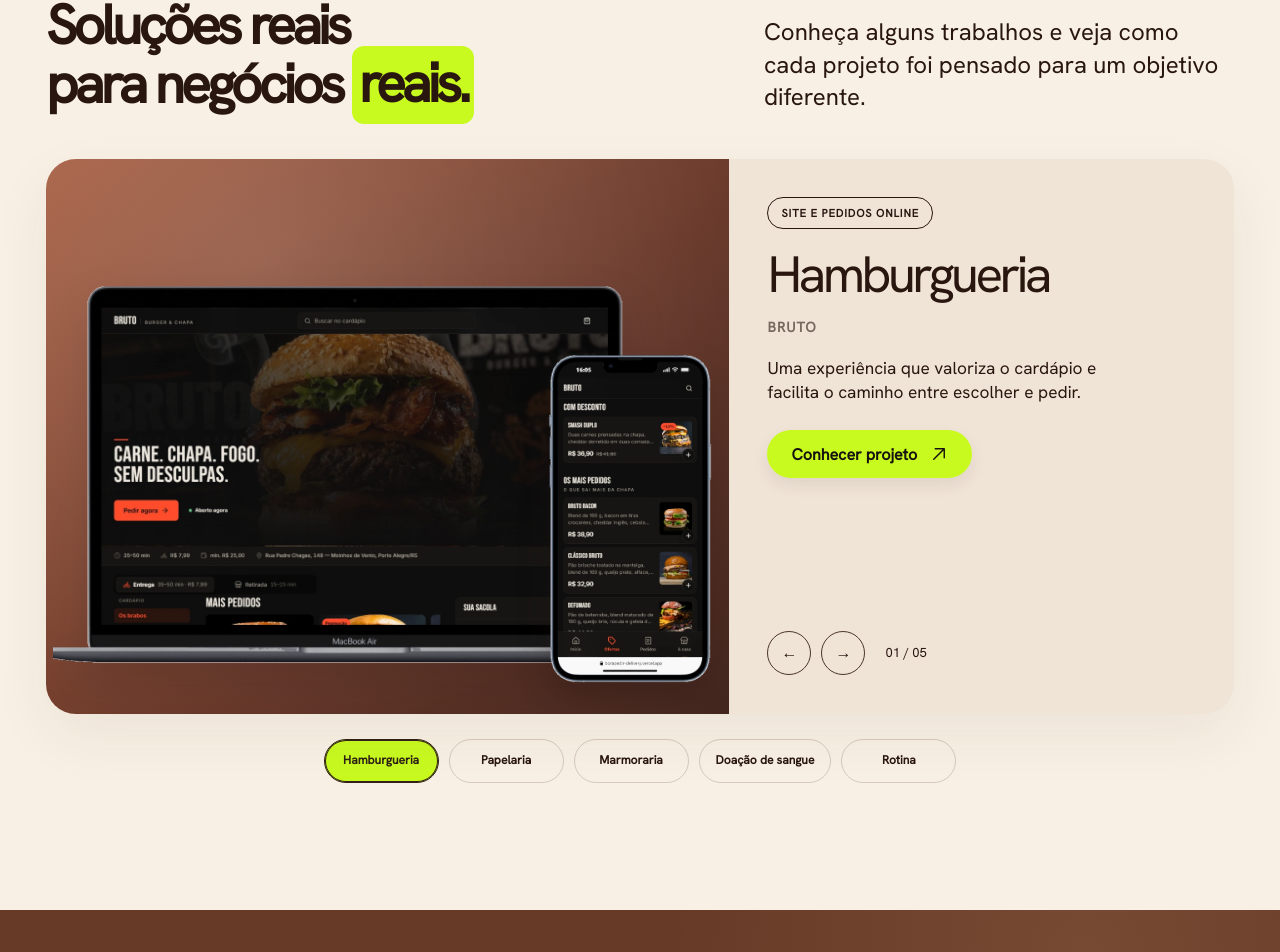
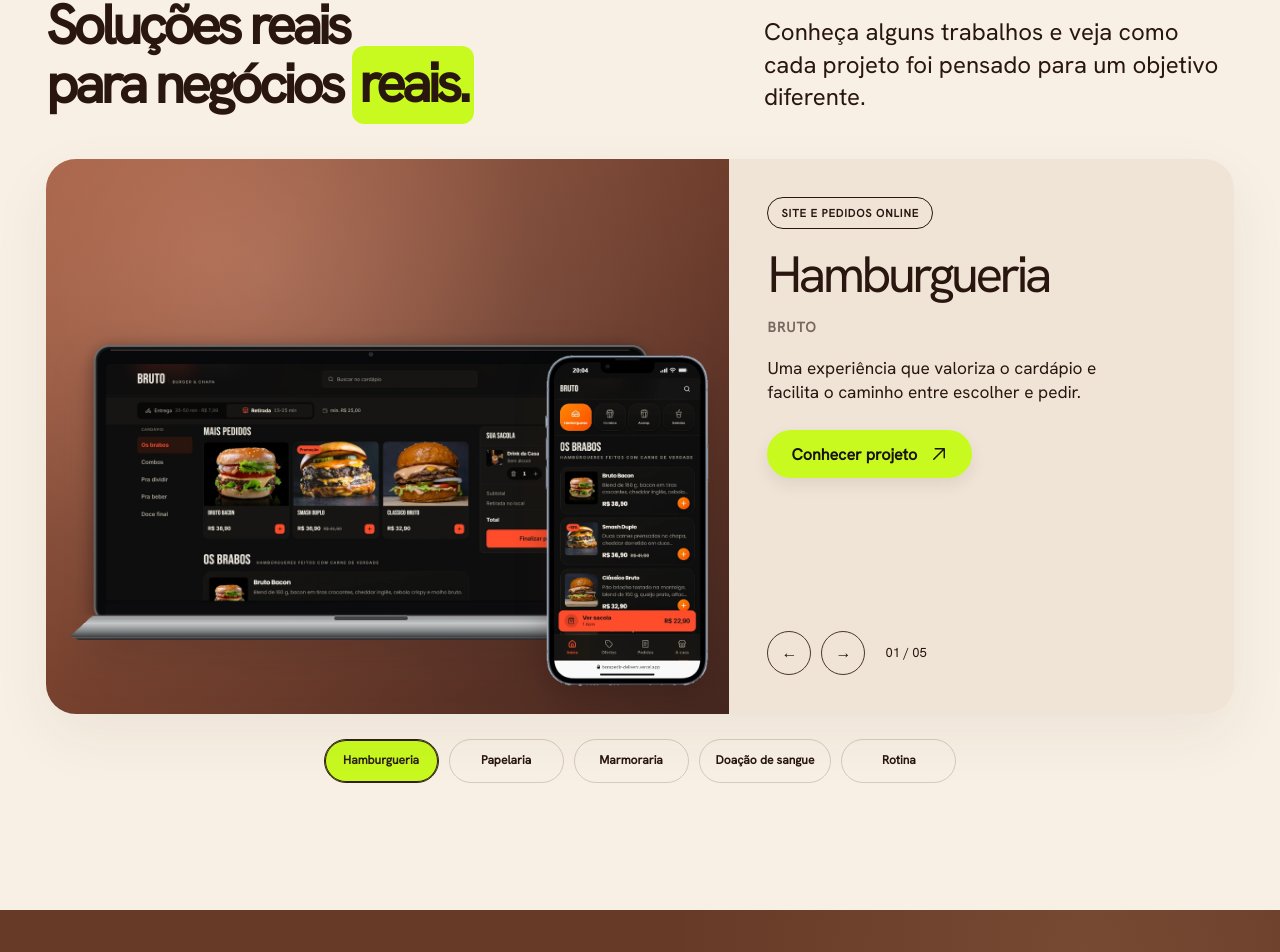
Before and after one commit to palomagl/unica, a React (Vite) app: page / in a window 1280 px wide. Shown: the part 3557-4509 px from the top of the page. Built offline with nearby package versions, Linux system fonts and the light colour scheme.

Commit message:
feat: refresh Bruto portfolio with authentic high-resolution desktop and phone captures

```diff
--- a/src/App.tsx
+++ b/src/App.tsx
@@ -288,7 +288,7 @@ export default function App() {
                     src={`/screens/${p.visual}-mobile-alpha.svg`}
                     alt={`Interface original do ${p.brand} no celular`}
                     width={p.visual === 'vertice' ? 419 : 393}
-                    height={p.visual === 'vertice' ? 854 : 790}
+                    height={p.visual === 'vertice' ? 854 : p.visual === 'bruto' ? 794 : 790}
                     decoding="async"
                     loading="lazy"
                   />
--- a/src/studio.css
+++ b/src/studio.css
@@ -1011,3 +1011,25 @@ a:hover>.u-vector-arrow,button:hover>.u-vector-arrow{transform:translate(2px,-2p
   transition:none;transform:none;
  }
 }
+
+
+/* Bruto / prints atuais: dispositivos independentes, imagem fiel e contraste. */
+#projetos .u-devices-bruto {
+  background:radial-gradient(circle at 24% 17%,#c56c4a7a,transparent 46%),linear-gradient(135deg,#9c573c,#693929 61%,#442720) !important;
+}
+@media (min-width:901px) {
+  #projetos .u-devices-bruto .u-device-laptop {
+    width:min(89%,830px);
+    left:3%;
+    bottom:7%;
+  }
+  #projetos .u-devices-bruto .u-device-phone {
+    width:min(24%,225px);
+    right:3%;
+    bottom:5%;
+  }
+}
+@media (max-width:600px) {
+  #projetos .u-devices-bruto .u-device-laptop {width:92%;left:1.5%;bottom:5%}
+  #projetos .u-devices-bruto .u-device-phone {width:24%;right:2.5%;bottom:3%}
+}
```
Also changed, not shown: public/screens/bruto-desktop-alpha.svg, public/screens/bruto-mobile-alpha.svg.
